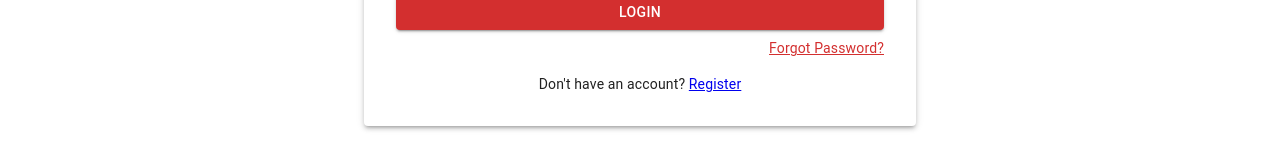
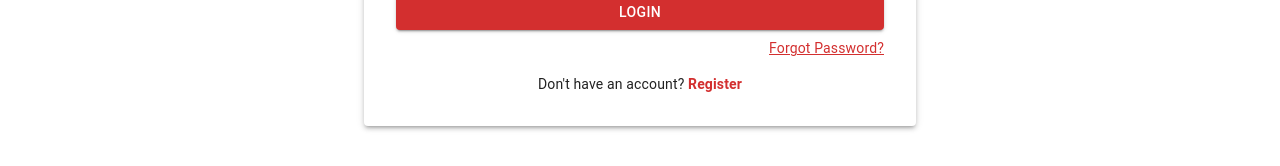
Before and after one commit to Zumaina/bloodchain, a React (Create React App) app in the folder frontend/: page /login in a window 1280 px wide. Shown: the part 404-570 px from the top of the page. Built offline with nearby package versions, Linux system fonts and the light colour scheme.

Commit message:
fix routing

```diff
--- a/frontend/src/pages/DonorRegisterPage.js
+++ b/frontend/src/pages/DonorRegisterPage.js
@@ -8,6 +8,7 @@
   Button,
 } from "@mui/material";
 import MenuItem from "@mui/material/MenuItem";
+import { useNavigate } from "react-router-dom"; // ⬅️ Add this at the top
 
 
 const DonorRegisterPage = () => {
@@ -16,10 +17,13 @@
   const [gender, setGender] = useState("");
   const [bloodGroup, setBloodGroup] = useState("");
 
+  const navigate = useNavigate();
+
   const handleSubmit = (e) => {
     e.preventDefault();
-    // No backend yet – just logging to console for now
     console.log({ name, age, gender, bloodGroup });
+    // ✅ Navigate to Home after submit
+    navigate("/");
   };
 
   return (
--- a/frontend/src/pages/LoginPage.js
+++ b/frontend/src/pages/LoginPage.js
@@ -1,4 +1,5 @@
 import React, { useState } from "react";
+
 import {
   Container,
   Typography,
@@ -48,7 +49,7 @@
         Forgot Password
       </Typography>
       <Typography variant="body1" align="center" sx={{ mb: 2 }}>
-        This is forgot password page
+        This is forgot password
       </Typography>
       <Button
         variant="contained"
@@ -110,11 +111,14 @@
               </Typography>
 
               <Typography variant="body2" align="center" sx={{ marginTop: 2 }}>
-                Don't have an account?{" "}
-                <a href="/register" style={{ textDecoration: "underline" }}>
-                  Register
-                </a>
-              </Typography>
+              Don't have an account?{" "}
+              <Link
+                to="/register"
+                style={{ textDecoration: 'none', color: '#d32f2f', fontWeight: 'bold' }}
+              >
+                Register
+              </Link>
+            </Typography>
             </Box>
           </>
         ) : (
--- a/frontend/src/pages/RegisterPage.js
+++ b/frontend/src/pages/RegisterPage.js
@@ -9,7 +9,7 @@
   Snackbar,
   Alert,
 } from "@mui/material";
-import { useNavigate } from "react-router-dom";
+import { useNavigate, Link } from "react-router-dom";
 
 const RegisterPage = () => {
   const [name, setName] = useState("");
@@ -131,8 +131,9 @@
           </Button>
 
           <Typography variant="body2" align="center" sx={{ marginTop: 2 }}>
-            Already a member? <a href="/login">Login</a>
+            Already a member? <Link to="/login" style={{ textDecoration: 'none', color: '#d32f2f', fontWeight: 'bold' }}>Login</Link>
           </Typography>
+
         </Box>
       </Paper>
 
```
